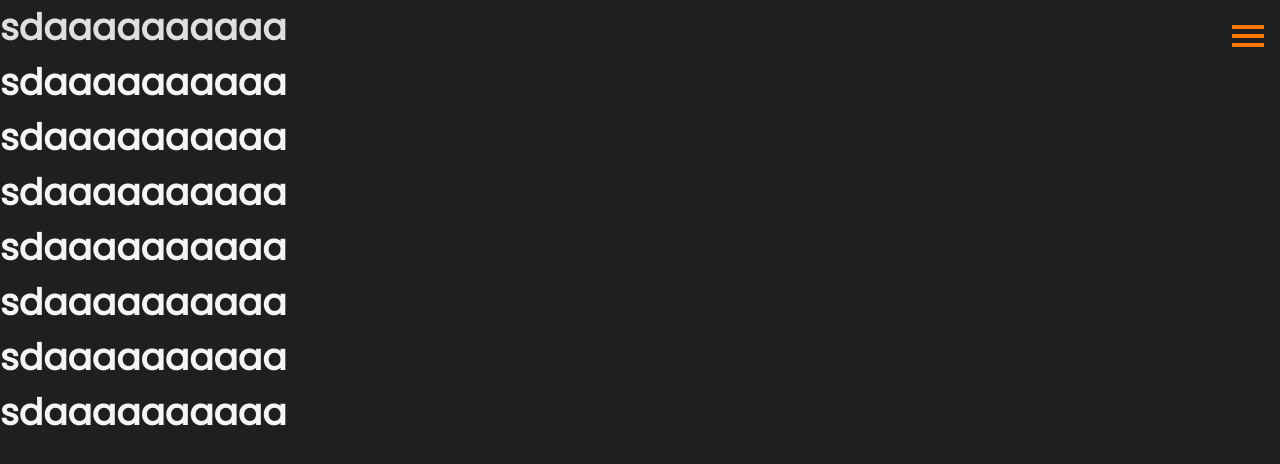
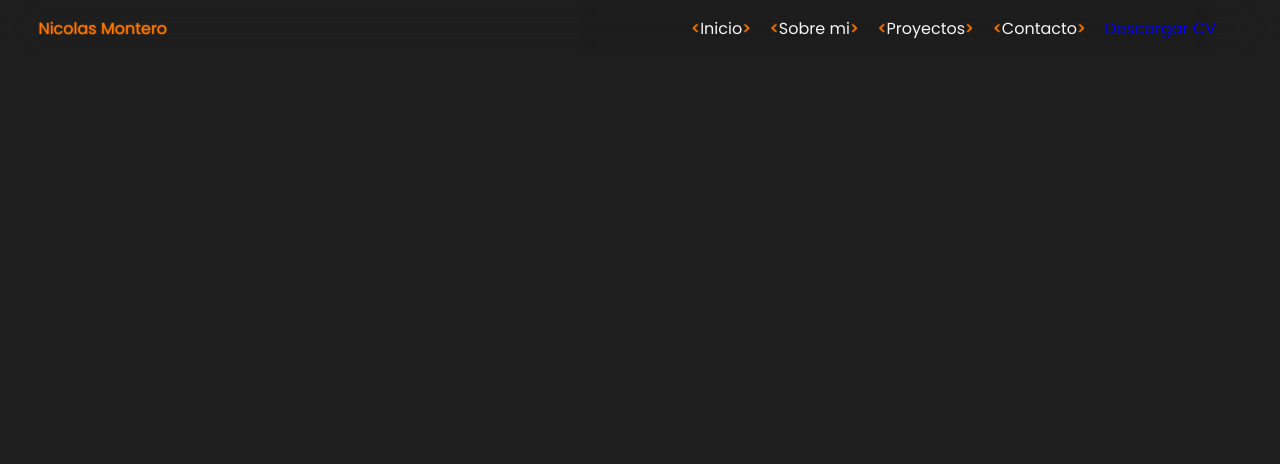
Before and after one commit to nemontero08/portfolio, a React (Create React App) app: page / in a window 1280 px wide. Shown: the top 464 px of the page. Built offline with nearby package versions, Linux system fonts and the light colour scheme.

Commit message:
menu desktop

```diff
--- a/src/Portfolio.tsx
+++ b/src/Portfolio.tsx
@@ -5,14 +5,6 @@ export const Portfolio = () => {
     return (
         <>
             <NavBar/>
-            <h1 className='zfixed'>sdaaaaaaaaaa</h1>
-            <h1 className='zfixed'>sdaaaaaaaaaa</h1>
-            <h1 className='zfixed'>sdaaaaaaaaaa</h1>
-            <h1 className='zfixed'>sdaaaaaaaaaa</h1>
-            <h1 className='zfixed'>sdaaaaaaaaaa</h1>
-            <h1 className='zfixed'>sdaaaaaaaaaa</h1>
-            <h1 className='zfixed'>sdaaaaaaaaaa</h1>
-            <h1 className='zfixed'> sdaaaaaaaaaa</h1>
         </>
     )
 }
--- a/src/layout/NavBar.tsx
+++ b/src/layout/NavBar.tsx
@@ -11,7 +11,7 @@ export const NavBar = () => {
 
     return (
 
-            <nav className='blur'>
+            <nav>
 
                 <a className="logo glowing-txt" href=' '>Nicolas Montero</a>
 
--- a/src/styles/layout/_navBar.scss
+++ b/src/styles/layout/_navBar.scss
@@ -1,42 +1,39 @@
 .logo{
     display: none;
 }
-.navBar{
-    position: relative;
-
+nav,.navList,.burgerButton{
+    display: flex;
+    align-items:center;
+}
+nav,.burgerButton{
+    justify-content: center;
 }
 nav{
     background: rgba(31,31,31,0.1);
-    align-items:center;
-    display: flex;
-    justify-content: center;
+    flex-wrap: wrap;
+    height: 7vh;
     position: fixed;
-    height: 7vh;
+    width: 100%;
     z-index: 1000;
-    width: 100%;
-    flex-wrap: wrap;
 }
 
 .navList{
     background: rgba(31,31,31,0.1);
     backdrop-filter: blur(20px);
     -webkit-backdrop-filter: blur(20px);
-    align-items: center;
-    display: flex;
     flex-direction: column;
+    height: 100vh;
     justify-content: flex-start;
     list-style: none;
+    left: 0;
     margin-top: 0%;
     padding: 0;
     padding-top: 15%;
-    height: 100vh;
+    position: relative;
+    top:0%;
     transform: translateX(-100%);
     transition: transform 350ms ease-in-out;
-    transform-style: preserve-3d;
     width: 100%;
-    position: relative;
-    top:0%;
-    left: 0;
     z-index: 9999;
 }
 .navItem{
@@ -46,11 +43,8 @@ nav{
     transform: translateX(0%);
 }
 .burgerButton{
-    align-items: center;
     cursor: pointer;
-    display: flex;
     height: 5vh;
-    justify-content: center;
     position: absolute;
     right: 1rem;
     top:1rem;
@@ -58,12 +52,12 @@ nav{
     width: 2rem;
     z-index: 9999;
     &::before,&::after{
+        background: $orange;
         content: ' ';
+        height: 10%;
         position: absolute;
+        transition: all .5s ease-in-out;
         width: 100%;
-        height: 10%;
-        background: $orange;
-        transition: all .5s ease-in-out;
     }
     &::before{
         transform: translateY(-9px);
@@ -74,23 +68,52 @@ nav{
     }
 }
 .burger{
+    background:$orange;
     height: 10%;
+    transition: all .5s ease-in-out;
     width: 100%;
-    background:$orange;
-    transition: all .5s ease-in-out;
 }
 
 .burgerOpen{
     .burger{
+        background: transparent;
         transform: translateX(50px);
-        background: transparent;
     }
 
     &::before{
         transform: rotate(45deg) ;
-        background: $orange;
     }
     &::after{
         transform: rotate(-45deg);
     }
 }
+
+@media only screen and (min-width: $desktop){
+    .logo{
+        display: flex;
+        text-decoration: none;
+    }
+    .burgerButton{
+        display: none;
+    }
+    nav{
+        justify-content: space-between;
+        padding: 0 3%;
+        background: rgba(31,31,31,0.1);
+        backdrop-filter: blur(20px);
+        -webkit-backdrop-filter: blur(20px);
+    }
+    .navList{
+        transform: translateX(0);
+        flex-direction: row;
+        height: fit-content;
+        padding: 0;
+        width: 50%;
+        margin-right: 8%;
+        justify-content: end;
+    }
+    .navItem{
+        padding-left: 3%;
+        cursor: pointer;
+    }
+}
```
